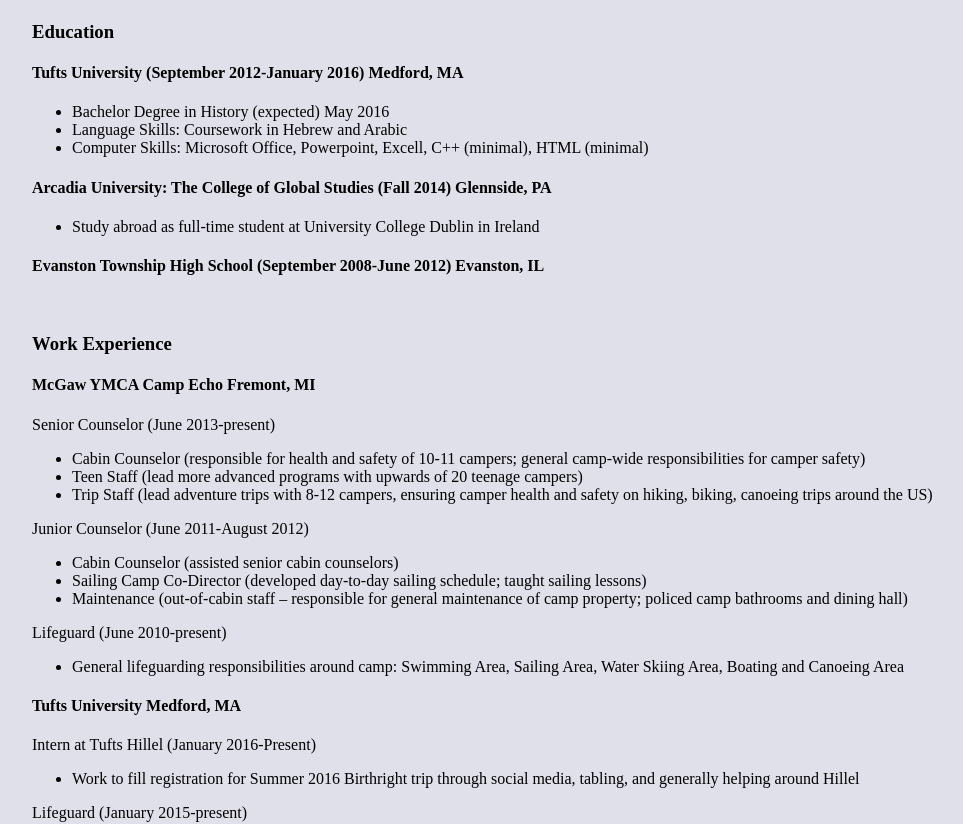
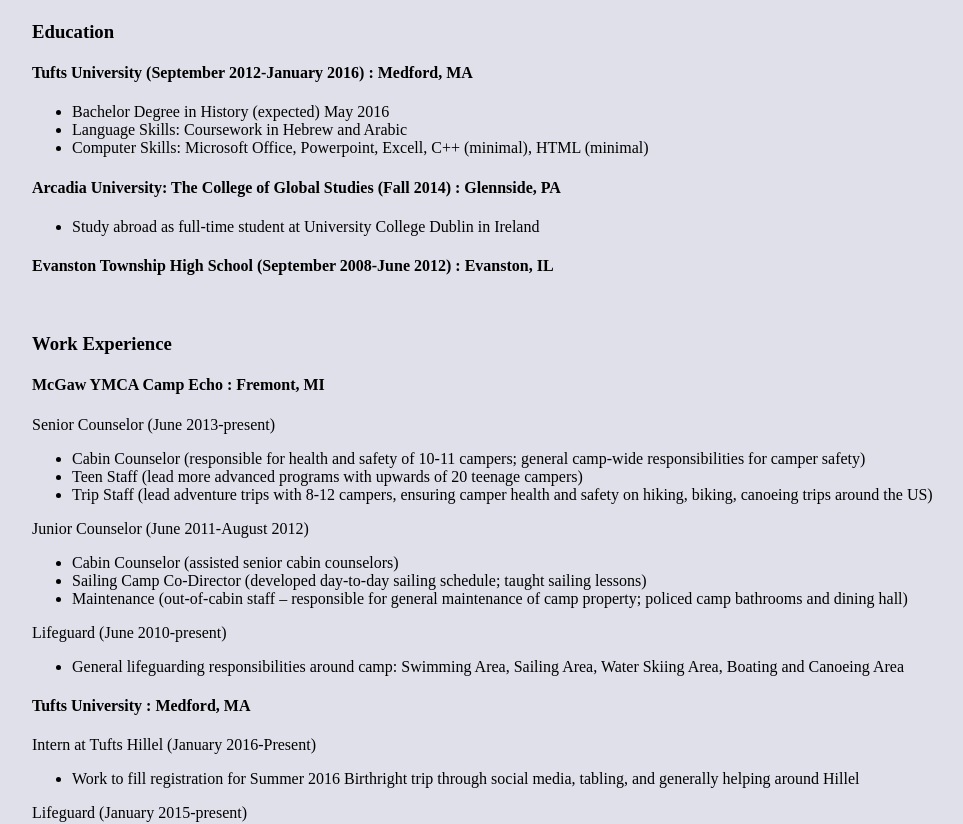
Before and after one commit to bpfand01/bpfand01.github.io, a plain HTML site: page resume.html in a window 1280 px wide. Shown: the part 135-959 px from the top of the page, without its empty margins (56-1019 px from the left). Drawn offline with Linux system fonts and the light colour scheme.

Commit message:
more minor style changes pt 2

```diff
--- a/resume.html
+++ b/resume.html
@@ -12,18 +12,18 @@
 	<h1>Resume</h1>
 
 		<h3>Education</h3>
-		<h4>Tufts University (September 2012-January 2016) Medford, MA</h4>
+		<h4>Tufts University (September 2012-January 2016) : Medford, MA</h4>
 		<ul> <li>Bachelor Degree in History (expected) May 2016</li>
 			<li>Language Skills: Coursework in Hebrew and Arabic</li>
 			<li>Computer Skills: Microsoft Office, Powerpoint, Excell, C++ (minimal), HTML (minimal)</li>
 		</ul>
-		<h4>Arcadia University: The College of Global Studies (Fall 2014) Glennside, PA</h4>
+		<h4>Arcadia University: The College of Global Studies (Fall 2014) : Glennside, PA</h4>
 		<ul> <li>Study abroad as full-time student at University College Dublin in Ireland</li>
 		</ul>
-		<h4>Evanston Township High School (September 2008-June 2012) Evanston, IL</h4>
+		<h4>Evanston Township High School (September 2008-June 2012) : Evanston, IL</h4>
 		<br/>
 		<h3>Work Experience</h3>
-		<h4>McGaw YMCA Camp Echo Fremont, MI</h4>
+		<h4>McGaw YMCA Camp Echo : Fremont, MI</h4>
 		Senior Counselor (June 2013-present)
 		<ul><li>Cabin Counselor (responsible for health and safety of 10-11 campers; general camp-wide responsibilities for camper safety)</li>
 			<li>Teen Staff (lead more advanced programs with upwards of 20 teenage campers)</li>
@@ -36,7 +36,7 @@
 		</ul>
 		Lifeguard (June 2010-present)
 		<ul><li>General lifeguarding responsibilities around camp: Swimming Area, Sailing Area, Water Skiing Area, Boating and Canoeing Area</li></ul>
-		<h4>Tufts University Medford, MA</h4>
+		<h4>Tufts University : Medford, MA</h4>
 		Intern at Tufts Hillel (January 2016-Present)
 		<ul><li>Work to fill registration for Summer 2016 Birthright trip through social media, tabling, and generally helping around Hillel</li></ul>
 		Lifeguard (January 2015-present)
```
